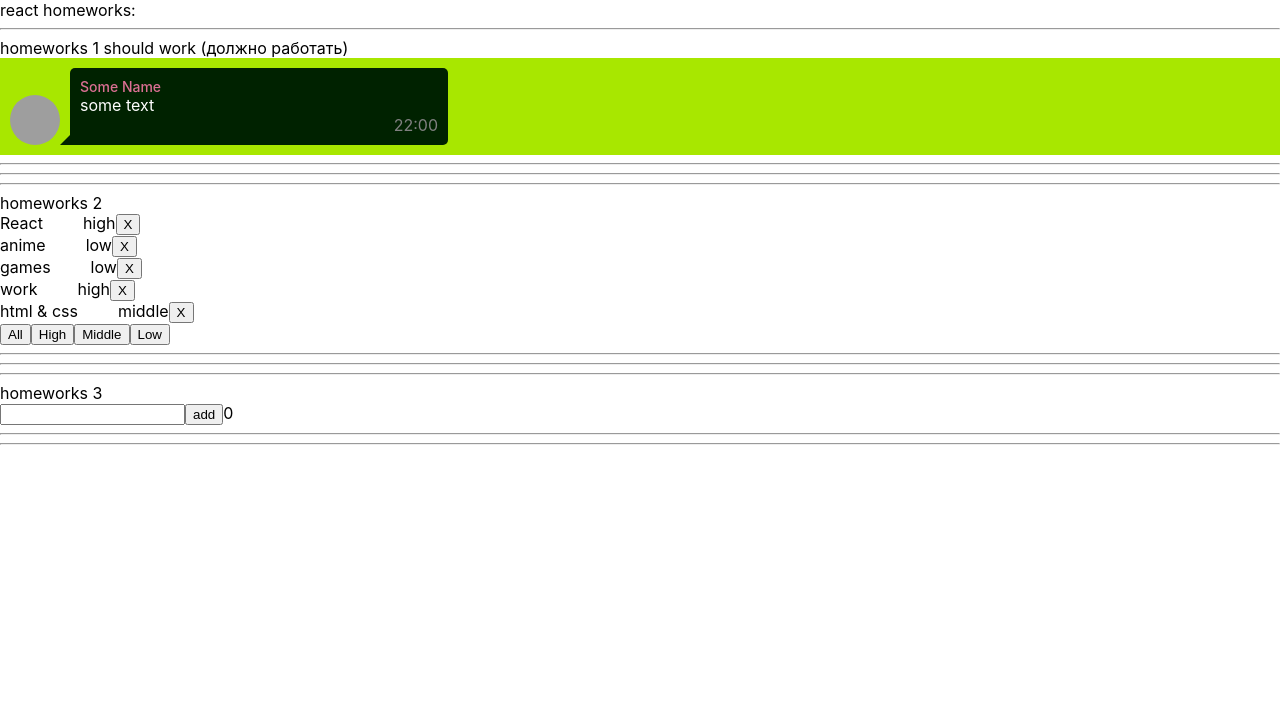
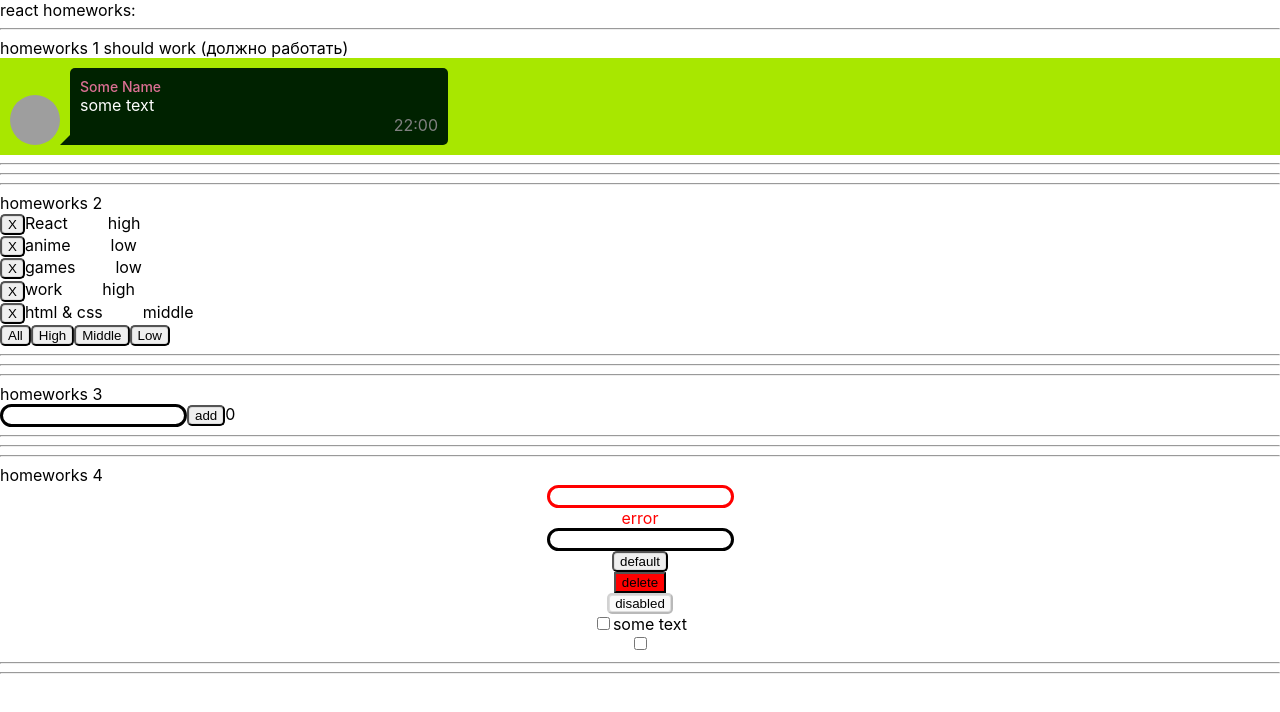
Before and after one commit to LapatinKostya/ignat-homeworks, a React (Create React App) app: page / in a window 1280 px wide. Shown: the top 712 px of the page. Built offline with nearby package versions, Linux system fonts and the light colour scheme; grey boxes are pictures that could not be loaded.

Commit message:
04 (supperComponents)

```diff
--- a/src/p1-main/m1-ui/u1-app/App.tsx
+++ b/src/p1-main/m1-ui/u1-app/App.tsx
@@ -3,6 +3,7 @@ import s from './App.module.css'
 import HW1 from '../../../p2-homeworks/h1/HW1'
 import HW2 from "../../../p2-homeworks/h2/HW2";
 import HW3 from "../../../p2-homeworks/h3/HW3";
+import HW4 from "../../../p2-homeworks/h4/HW4";
 
 function App() {
     return (
@@ -11,7 +12,7 @@ function App() {
             <HW1/>
             <HW2/>
             <HW3/>
-            {/*<HW4/>*/}
+            <HW4/>
             {/*<HW5/>*/}
 
         </div>
--- a/src/p2-homeworks/h2/Affair.tsx
+++ b/src/p2-homeworks/h2/Affair.tsx
@@ -1,6 +1,7 @@
 import React from 'react'
 import {AffairType} from "./HW2";
 import classes from "./Affairs.module.css";
+import SuperButton from "../h4/common/c2-SuperButton/SuperButton";
 
 type AffairPropsType = {
     // key не нужно типизировать
@@ -16,9 +17,9 @@ function Affair(props: AffairPropsType) {
     return (
         <div>
             <div>
+                <SuperButton onClick={()=>deleteCallback(props.affair._id)}>X</SuperButton>
                 <span className={classes.someClass}>{props.affair.name}</span>
                 <span>{props.affair.priority}</span>
-                <button onClick={()=>deleteCallback(props.affair._id)}>X</button>
             </div>
 
 
--- a/src/p2-homeworks/h2/Affairs.tsx
+++ b/src/p2-homeworks/h2/Affairs.tsx
@@ -1,6 +1,7 @@
 import React from 'react'
 import Affair from './Affair'
 import {AffairType, FilterType} from './HW2'
+import SuperButton from "../h4/common/c2-SuperButton/SuperButton";
 
 type AffairsPropsType = { // need to fix any
     data: AffairType[]
@@ -36,11 +37,10 @@ function Affairs(props: AffairsPropsType) {
         <div>
 
             {mappedAffairs}
-
-            <button onClick={setAll}>All</button>
-            <button onClick={setHigh}>High</button>
-            <button onClick={setMiddle}>Middle</button>
-            <button onClick={setLow}>Low</button>
+            <SuperButton onClick={setAll}>All</SuperButton>
+            <SuperButton onClick={setHigh}>High</SuperButton>
+            <SuperButton onClick={setMiddle}>Middle</SuperButton>
+            <SuperButton onClick={setLow}>Low</SuperButton>
         </div>
     )
 }
--- a/src/p2-homeworks/h3/Greeting.module.css
+++ b/src/p2-homeworks/h3/Greeting.module.css
@@ -1,11 +1,11 @@
-.someClass {
-}
+/*.someClass {*/
 
-.error {
-    border: 1px solid red;
-}
+/*}*/
 
-.errorFont {
-    color: red;
-    font-weight: 900;
-}
+/*.error {*/
+/*    border: 1px solid red;*/
+/*}*/
+
+/*.errorText {*/
+/*    color: red;*/
+/*}*/
--- a/src/p2-homeworks/h3/Greeting.tsx
+++ b/src/p2-homeworks/h3/Greeting.tsx
@@ -1,5 +1,6 @@
-import React, {ChangeEvent, KeyboardEvent} from 'react'
-import s from './Greeting.module.css'
+import React, {ChangeEvent} from 'react'
+import SuperInputText from "../h4/common/c1-SuperInputText/SuperInputText";
+import SuperButton from "../h4/common/c2-SuperButton/SuperButton";
 
 type GreetingPropsType = {
     name: string // need to fix any
@@ -7,26 +8,25 @@ type GreetingPropsType = {
     addUser: () => void // need to fix any
     error: string // need to fix any
     totalUsers: number // need to fix any
-    onClickEnter: (e: KeyboardEvent<HTMLInputElement>) => void
 }
 
 // презентационная компонента (для верстальщика)
 const Greeting: React.FC<GreetingPropsType> = (
-    {name, setNameCallback, addUser, error, totalUsers, onClickEnter} // деструктуризация пропсов
+    {name, setNameCallback, addUser, error, totalUsers} // деструктуризация пропсов
 ) => {
-    const inputClass = error === '' ? '' : s.error // need to fix with (?:)
+    const disableButton = error !== ''
+
 
     return (
         <div>
-            <input
+            <SuperInputText
                 value={name}
                 onChange={setNameCallback}
-                onKeyDown={onClickEnter}
-                className={inputClass}
+                error={error}
             />
-            <button onClick={addUser}>add</button>
+            {/*<input value={name} onChange={setNameCallback} className={inputClass}/>*/}
+            <SuperButton onClick={addUser} disabled={disableButton}>add</SuperButton>
             <span>{totalUsers}</span>
-            <div className={s.errorFont}>{error}</div>
         </div>
     )
 }
--- a/src/p2-homeworks/h3/GreetingContainer.tsx
+++ b/src/p2-homeworks/h3/GreetingContainer.tsx
@@ -1,10 +1,10 @@
-import React, {ChangeEvent, KeyboardEvent, useState} from 'react'
+import React, {ChangeEvent, useState} from 'react'
 import Greeting from './Greeting'
 import {UserType} from "./HW3";
 
 type GreetingContainerPropsType = {
     users: Array<UserType> // need to fix any
-    addUserCallback: (name: string) => void // need to fix any
+    addUserCallback: (name: string)=> void  // need to fix any
 }
 
 // более простой и понятный для новичков
@@ -16,22 +16,23 @@ const GreetingContainer: React.FC<GreetingContainerPropsType> = ({users, addUser
     const [name, setName] = useState<string>('') // need to fix any
     const [error, setError] = useState<string>('') // need to fix any
 
-    const setNameCallback = (e: ChangeEvent<HTMLInputElement>) => { // need to fix any
-        setName(e.currentTarget.value) // need to fix
+    const setNameCallback = (e:ChangeEvent<HTMLInputElement>) => { // need to fix any
+        const trimmedName = e.currentTarget.value.trim()
+        if (trimmedName) {
+            setName(trimmedName)
+            setError('')
+        } else {
+            setName('')
+            setError('Name should be correct')
+        }
     }
     const addUser = () => {
-        if (name.trim() !== '') {
-            alert(`Hello ${name}!`) // need to fix
+        if (name) {
             addUserCallback(name)
-            setError('')
+            alert(`Hello ${name} !`)
+            setName('')
         } else {
-            setError('Name should be require')
-        }
-        setName('')
-    }
-    const onClickEnter = (e:KeyboardEvent<HTMLInputElement>) => {
-        if (e.key === 'Enter'){
-            addUser()
+            setError('Name should be correct')
         }
     }
 
@@ -44,7 +45,6 @@ const GreetingContainer: React.FC<GreetingContainerPropsType> = ({users, addUser
             addUser={addUser}
             error={error}
             totalUsers={totalUsers}
-            onClickEnter={onClickEnter}
         />
     )
 }
--- a/src/p2-homeworks/h3/HW3.tsx
+++ b/src/p2-homeworks/h3/HW3.tsx
@@ -13,8 +13,7 @@ function HW3() {
     const [users, setUsers] = useState<Array<UserType>>([]) // need to fix any
 
     const addUserCallback = (name: string) => { // need to fix any
-        const user = {_id: v1(), name:name}
-        setUsers([...users, user]) // need to fix
+        setUsers([...users, {name: name, _id: v1()}]) // need to fix
     }
 
     return (
--- a/src/p2-homeworks/h4/common/c1-SuperInputText/SuperInputText.module.css
+++ b/src/p2-homeworks/h4/common/c1-SuperInputText/SuperInputText.module.css
@@ -1,10 +1,11 @@
 .superInput {
-
+    border: 3px solid black;
+    border-radius: 15px;
 }
 
 .errorInput {
-    border: 3px solid lime;
-    background: red;
+    border: 3px solid red;
+    border-radius: 15px;
 }
 
 .error {
--- a/src/p2-homeworks/h4/common/c1-SuperInputText/SuperInputText.tsx
+++ b/src/p2-homeworks/h4/common/c1-SuperInputText/SuperInputText.tsx
@@ -39,7 +39,8 @@ const SuperInputText: React.FC<SuperInputTextPropsType> = (
     }
 
     const finalSpanClassName = `${s.error} ${spanClassName ? spanClassName : ''}`
-    const finalInputClassName = `${s.errorInput} ${className}` // need to fix with (?:) and s.superInput
+    // const finalInputClassName = `${s.errorInput} ${className}` // need to fix with (?:) and s.superInput
+    const finalInputClassName = `${s.superInput} ${error ? s.errorInput : ''}` // need to fix with (?:) and s.superInput
 
     return (
         <>
--- a/src/p2-homeworks/h4/common/c2-SuperButton/SuperButton.module.css
+++ b/src/p2-homeworks/h4/common/c2-SuperButton/SuperButton.module.css
@@ -1,5 +1,15 @@
 .default {
-
+    display: inline-block;
+    vertical-align: middle;
+    text-align: center;
+    color: #000;
+    border-radius: 5px;
+    outline: red;
+    box-shadow: 0 0 0 1px #ddd inset, 0 1px 1px #fff;
+}
+.default:hover {
+    background: #dcdcdc linear-gradient(#fff, #dcdcdc);
+    box-shadow: 0 0 0 1px #aaa inset, 0 1px 1px #aaa;
 }
 
 .red {
```
